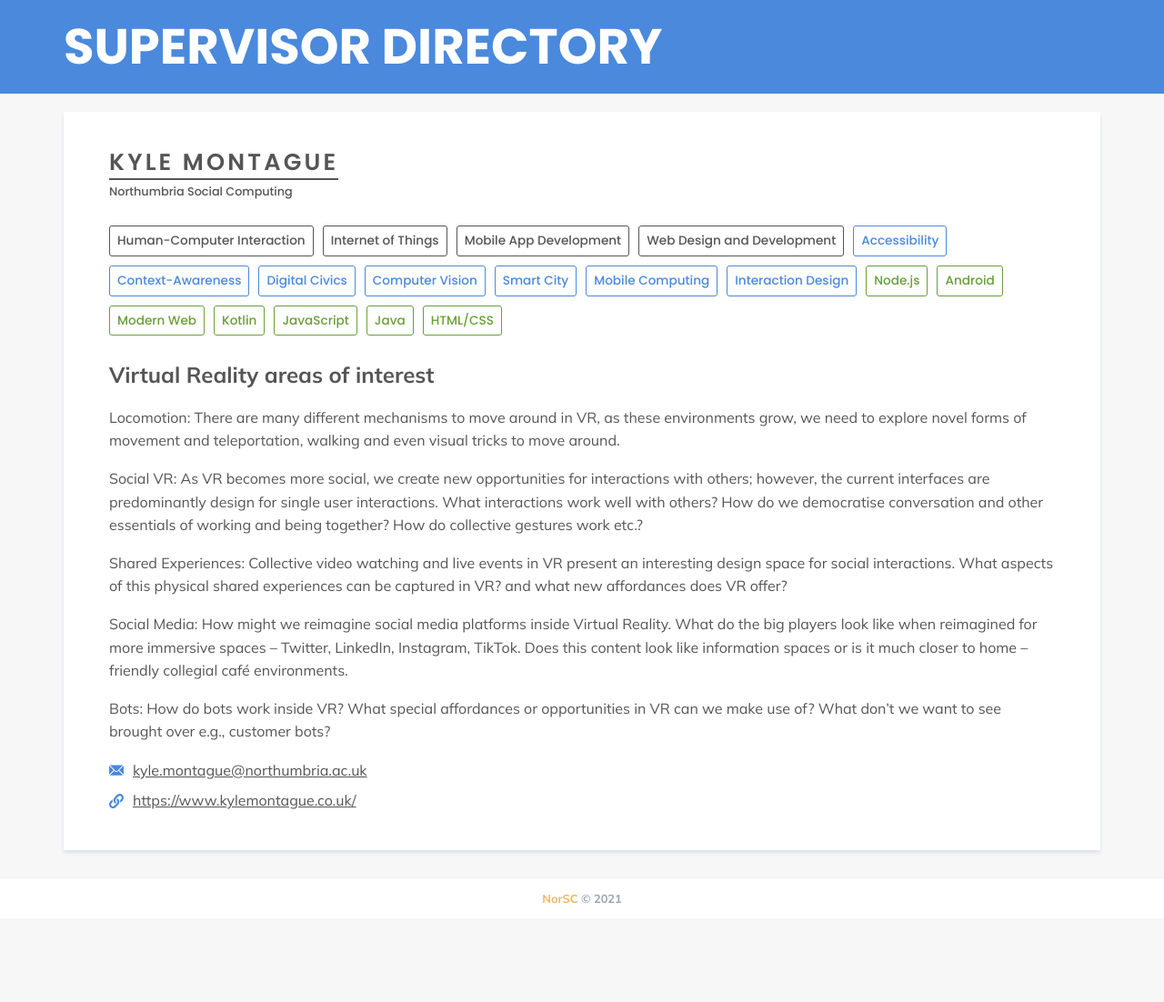
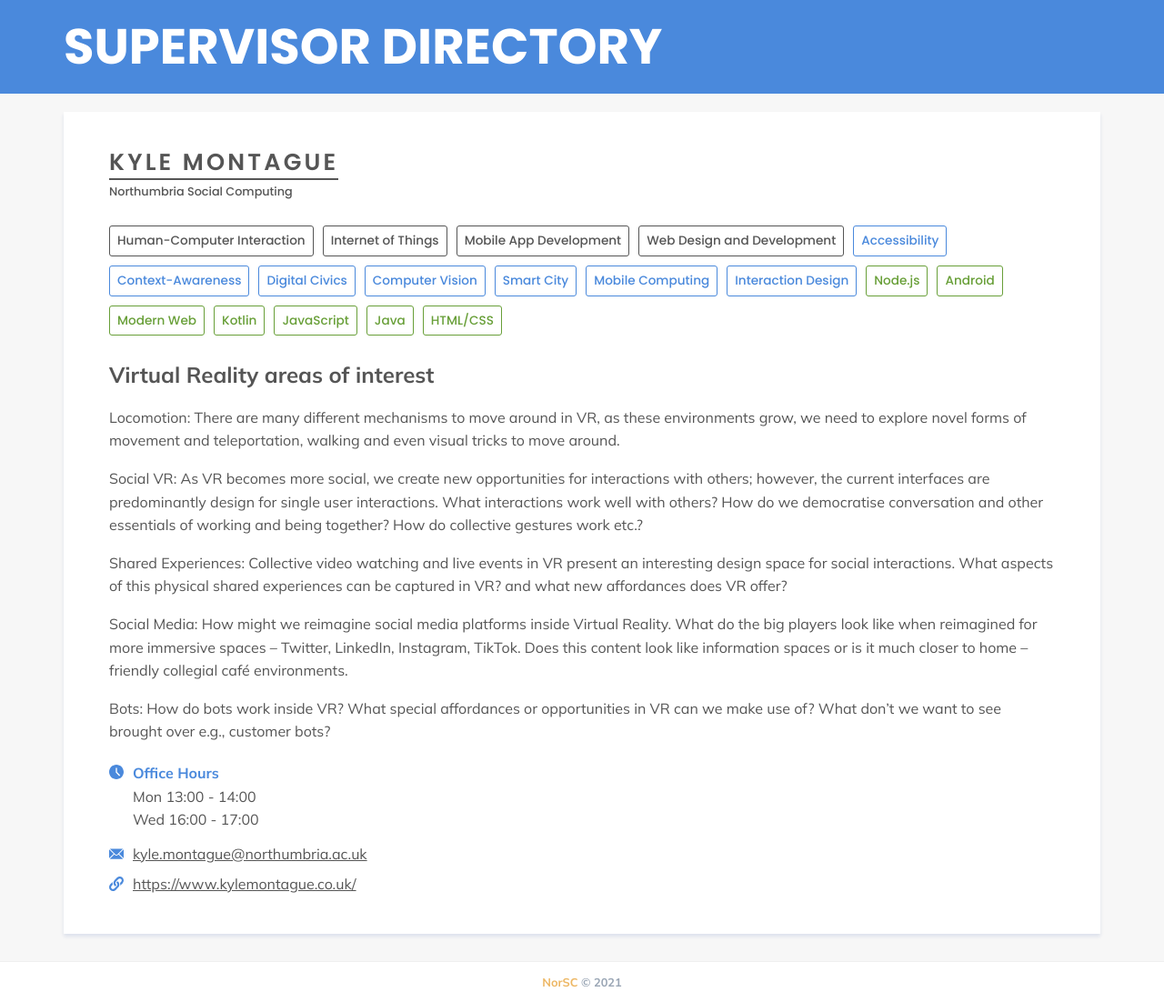
Before and after one commit to NorSC/supervisor-search, a Jekyll site: the page built from _supervisors/kyle_montague.md, in a window 1280 px wide. Shown: the whole page at 91% size. Built offline with Jekyll 4.4.1, drawn with Linux system fonts in a browser that asks for light colours; a script that is not in the unit is left out; before the commit the page ends 1010 px from its top, so only the background shows below that.

Commit message:
Update Supervisors “kyle_montague”

```diff
--- a/_supervisors/kyle_montague.md
+++ b/_supervisors/kyle_montague.md
@@ -4,6 +4,9 @@ title: Kyle Montague
 available: true
 email: kyle.montague@northumbria.ac.uk
 website: https://www.kylemontague.co.uk/
+office_hours: |-
+  Mon 13:00 - 14:00
+  Wed 16:00 - 17:00
 research_group: Northumbria Social Computing
 research_themes:
   - Human-Computer Interaction
```
